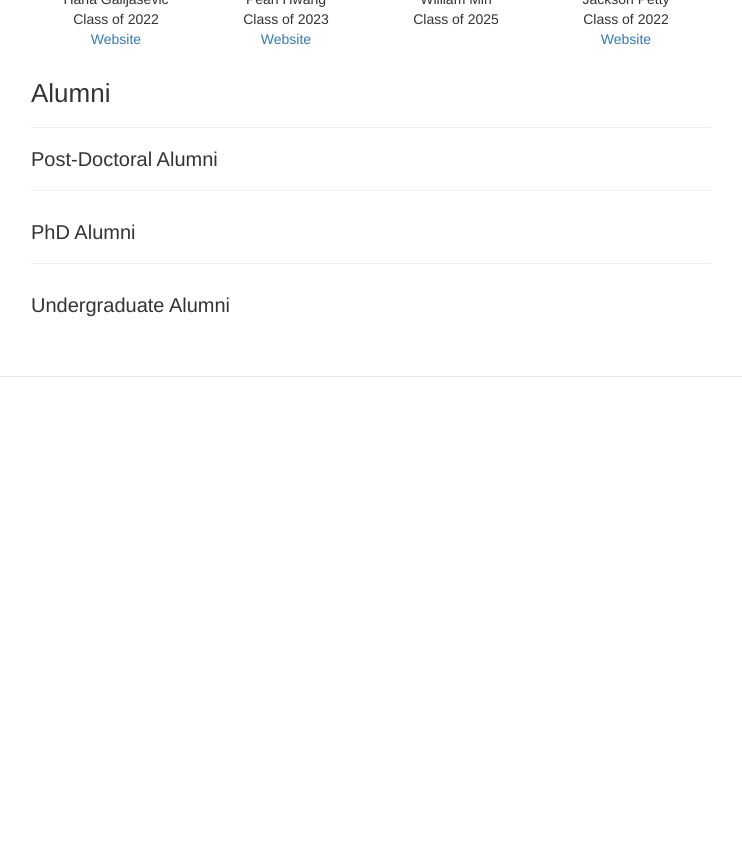
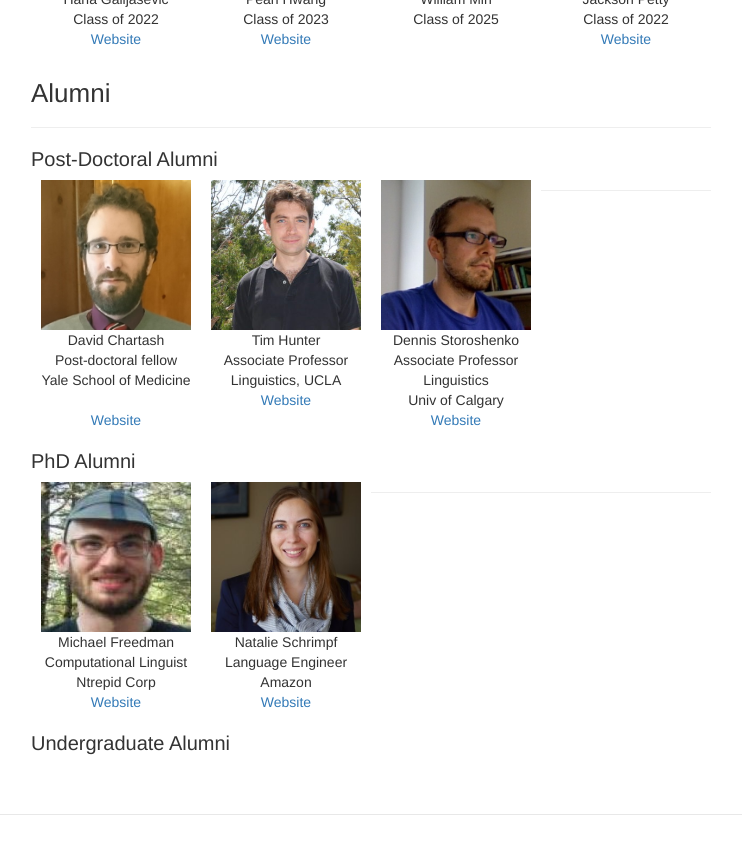
Before and after one commit to clay-lab/clay-lab.github.io, a Jekyll site: the page built from members.html, in a window 1280 px wide and 900 px high, scrolled down 1200 px. Shown: the top 854 px of the window, without its empty margins (269-1011 px from the left). Built offline with Jekyll 4.4.1, drawn with Linux system fonts in a browser that asks for light colours; before the commit the page ends 1662 px from its top, so only the background shows below that.

Commit message:
test alum

```diff
--- a/_data/members.yml
+++ b/_data/members.yml
@@ -62,3 +62,39 @@ undergraduate:
       email : jackson.petty@yale.edu
       url : http://jacksonpetty.org/
       title : 2022
+
+post-doc-alumni:
+
+    - name : David Chartash
+      photo: /photos/chartash_profile.jpg
+      email: david.chartash@yale.edu
+      url: https://medicine.yale.edu/profile/david_chartash/
+      title : Post-doctoral fellow <br> Yale School of Medicine
+
+
+    - name : Tim Hunter
+      photo: /photos/tim_profile.jpg
+      email: timhunter@ucla.edu
+      url: http://linguistics.ucla.edu/people/hunter/
+      title : Associate Professor
+      location: Linguistics, UCLA
+
+    - name : Dennis  Storoshenko
+      photo: /photos/dennis_profile.jpg
+      url: http://people.ucalgary.ca/~dstorosh/
+      title : Associate Professor
+      location: Linguistics <br>  Univ of Calgary
+
+phd-alumni:
+
+    - name : Michael Freedman
+      photo: /photos/mike_profile.jpg
+      url: https://www.linkedin.com/in/michael-freedman-92a48882/
+      title : Computational Linguist
+      location: Ntrepid Corp
+
+    - name : Natalie Schrimpf
+      photo: /photos/natalie_profile.jpg
+      url: https://www.linkedin.com/in/natalie-schrimpf-8214579b/
+      title : Language Engineer
+      location: Amazon
```
